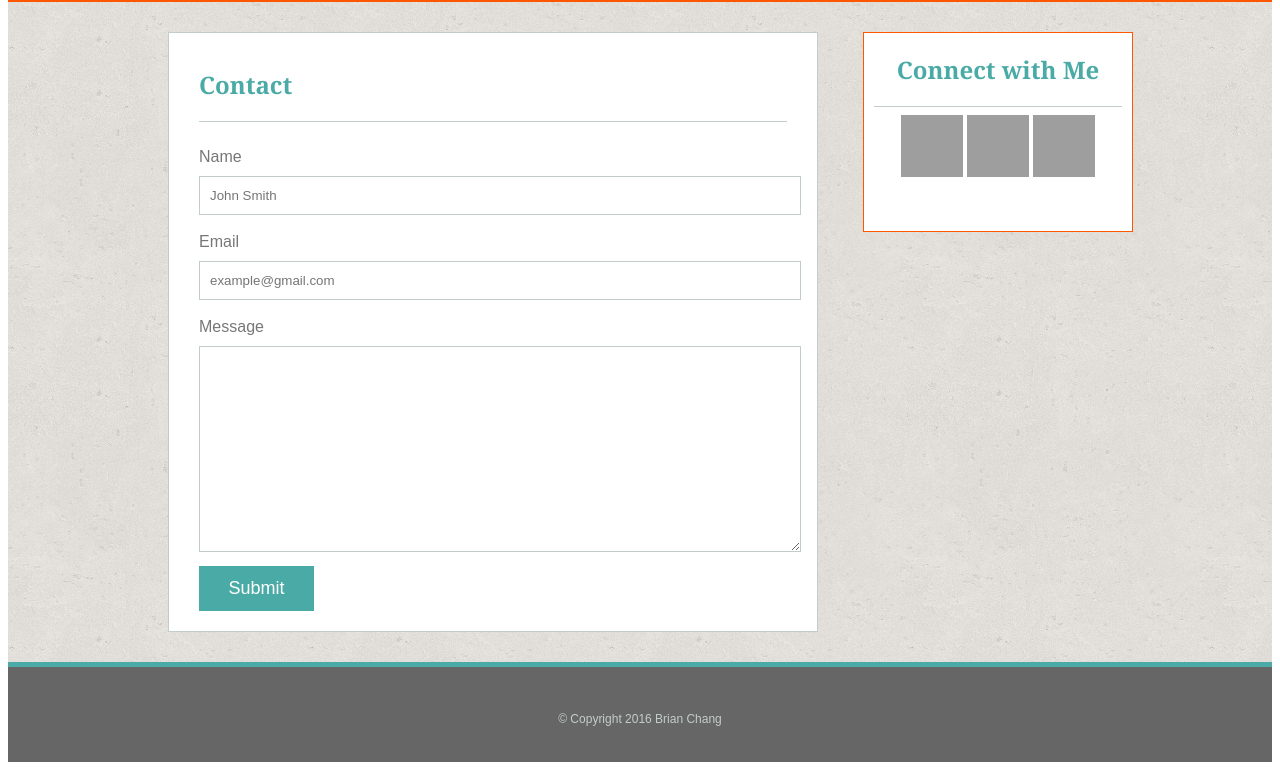
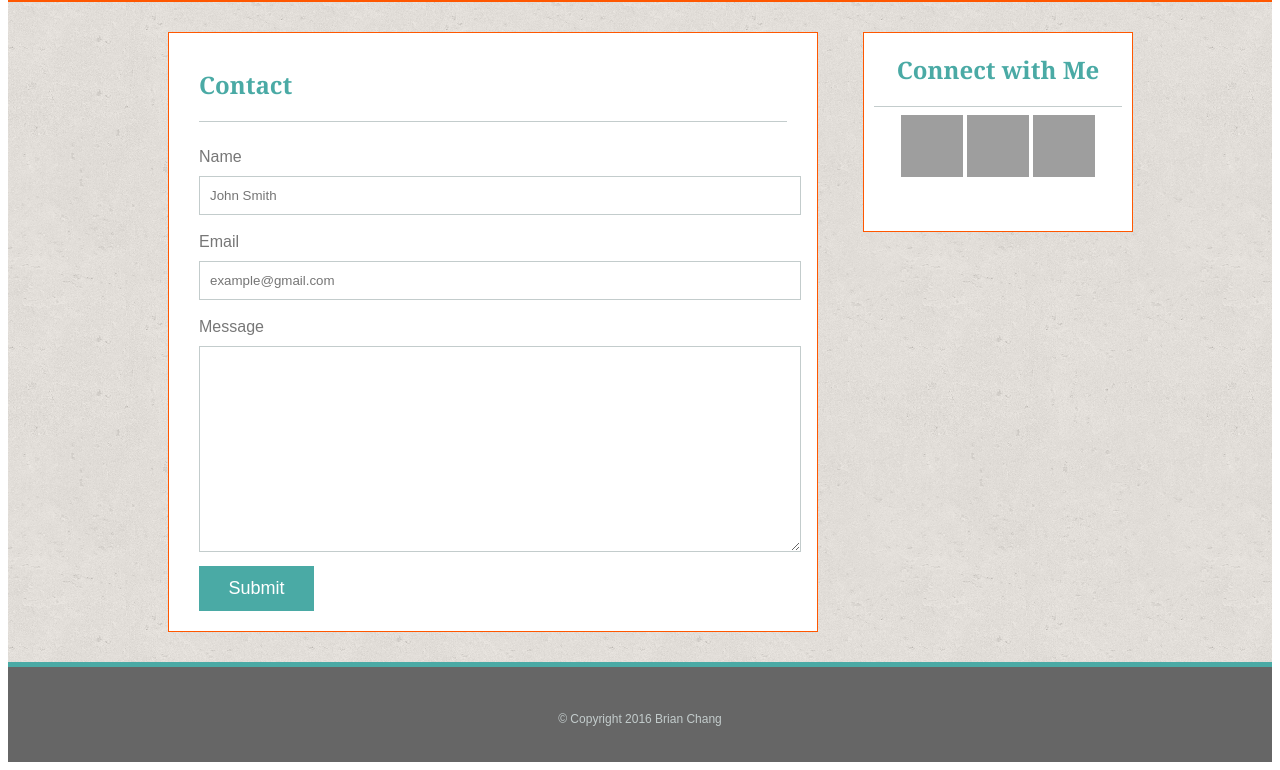
Before and after one commit to gitbchang/Basic-Portfolio, a PHP site: page /contact.html in a window 1280 px wide. Shown: the part 114-884 px from the top of the page. Run offline with PHP 8.4, Linux system fonts and the light colour scheme; grey boxes are pictures that could not be loaded.

Commit message:
orange border 2

```diff
--- a/assets/css/style.css
+++ b/assets/css/style.css
@@ -205,7 +205,7 @@ footer {
 	padding-right: 30px;
 	padding-bottom: 30px;
 	background-color: white;
-	border: solid #c3cccc;
+	border: solid #FF5700;
     border-width: 1px;
     margin-left: 160px;
 	margin-top: 30px;
```
